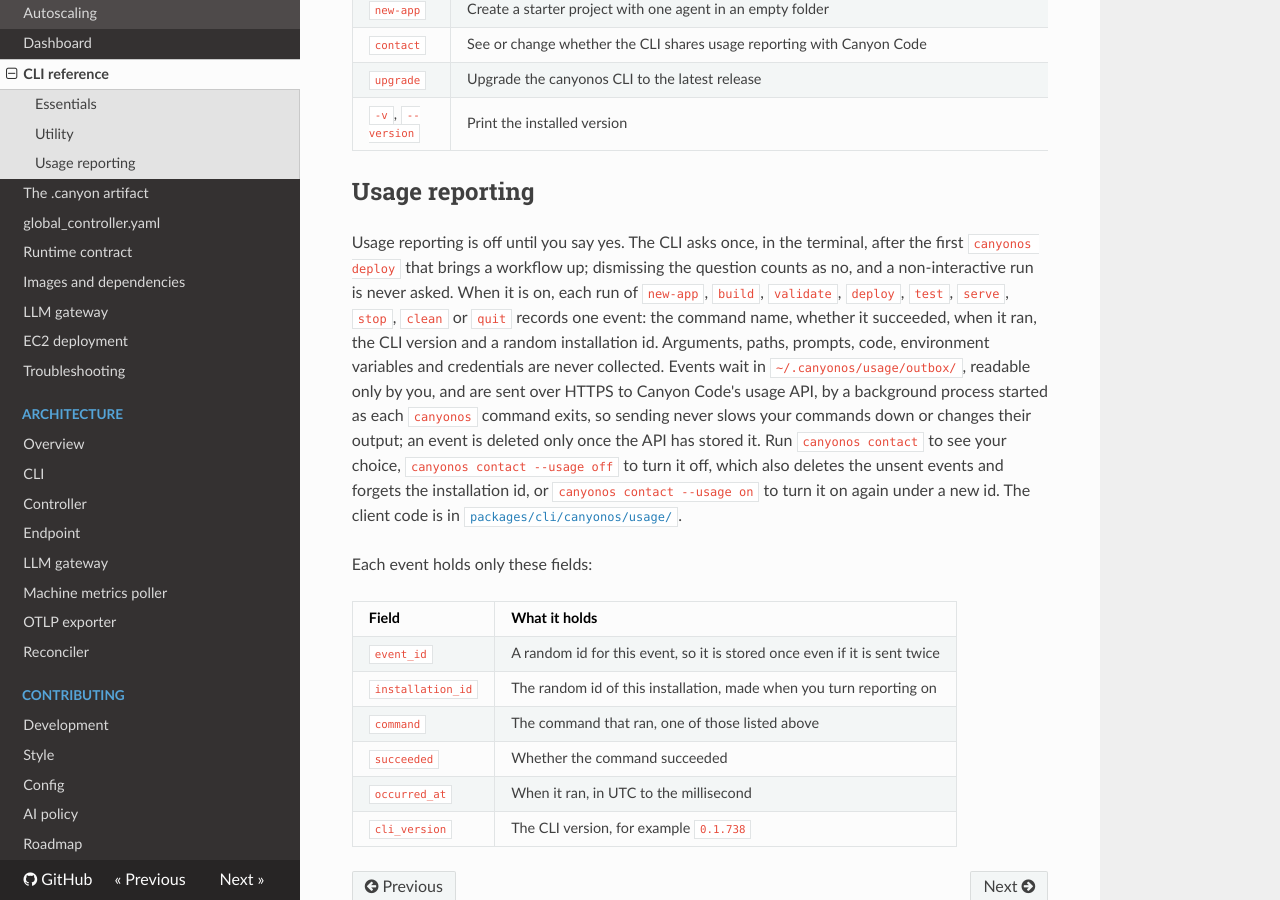
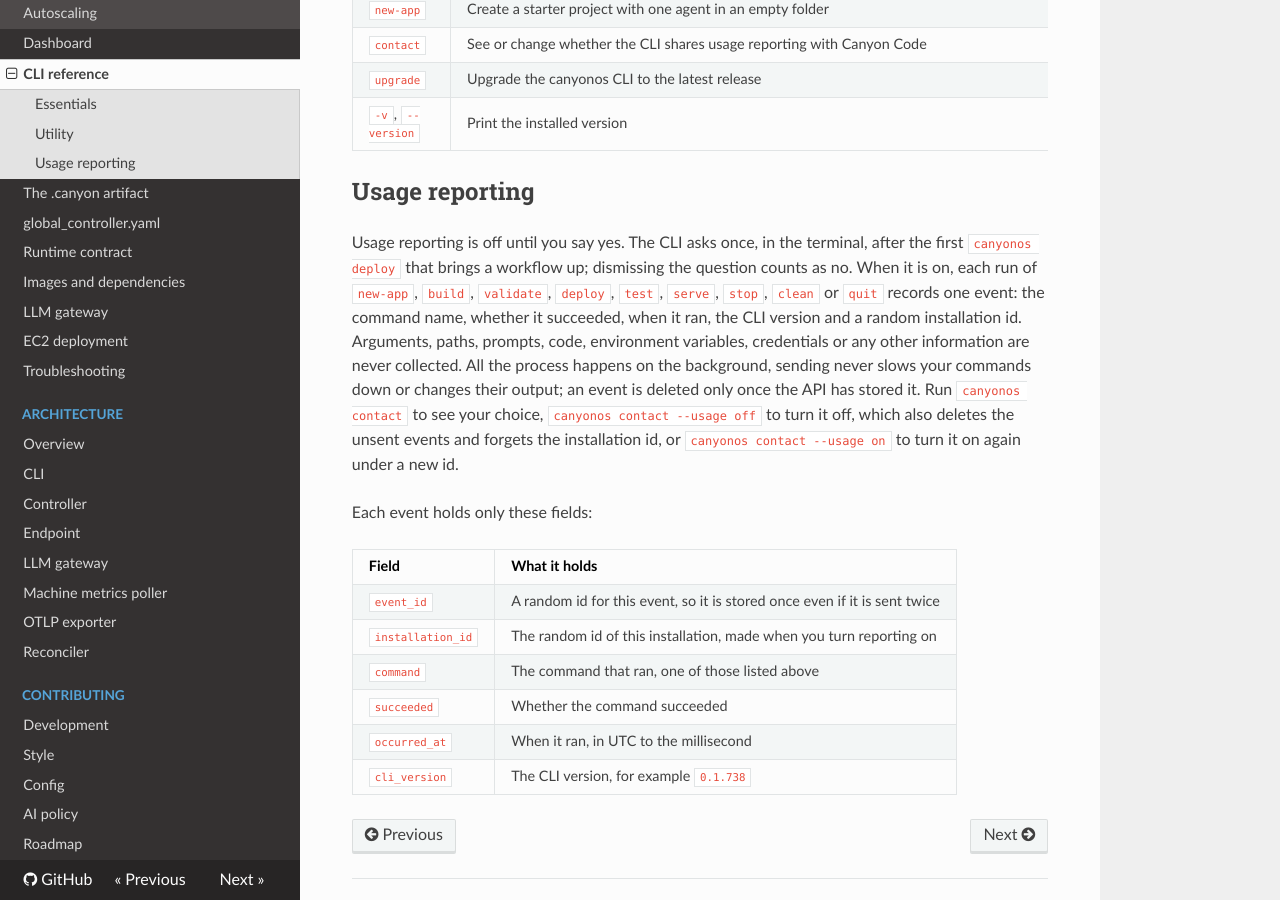
Before and after one commit to CanyonCodeCoreAI/canyonos, an MkDocs documentation site: the page built from docs/guides/CLI.md, in a window 1280 px wide and 900 px high, scrolled down 886 px. Built offline with MkDocs 1.6.1, drawn with Linux system fonts in a browser that asks for light colours; nearby versions of some CDN libraries.

Commit message:
Project import generated by Copybara.
GitOrigin-RevId: 199523231eca87dbd1767493f7baa87dd838f629

```diff
--- a/docs/guides/CLI.md
+++ b/docs/guides/CLI.md
@@ -30,7 +30,8 @@
 
 ## Usage reporting
 
-Usage reporting is off until you say yes. The CLI asks once, in the terminal, after the first `canyonos deploy` that brings a workflow up; dismissing the question counts as no, and a non-interactive run is never asked. When it is on, each run of `new-app`, `build`, `validate`, `deploy`, `test`, `serve`, `stop`, `clean` or `quit` records one event: the command name, whether it succeeded, when it ran, the CLI version and a random installation id. Arguments, paths, prompts, code, environment variables and credentials are never collected. Events wait in `~/.canyonos/usage/outbox/`, readable only by you, and are sent over HTTPS to Canyon Code's usage API, by a background process started as each `canyonos` command exits, so sending never slows your commands down or changes their output; an event is deleted only once the API has stored it. Run `canyonos contact` to see your choice, `canyonos contact --usage off` to turn it off, which also deletes the unsent events and forgets the installation id, or `canyonos contact --usage on` to turn it on again under a new id. The client code is in [`packages/cli/canyonos/usage/`](../../packages/cli/canyonos/usage/).
+Usage reporting is off until you say yes. The CLI asks once, in the terminal, after the first `canyonos deploy` that brings a workflow up; dismissing the question counts as no.
+When it is on, each run of `new-app`, `build`, `validate`, `deploy`, `test`, `serve`, `stop`, `clean` or `quit` records one event: the command name, whether it succeeded, when it ran, the CLI version and a random installation id. Arguments, paths, prompts, code, environment variables, credentials or any other information are never collected. All the process happens on the background, sending never slows your commands down or changes their output; an event is deleted only once the API has stored it. Run `canyonos contact` to see your choice, `canyonos contact --usage off` to turn it off, which also deletes the unsent events and forgets the installation id, or `canyonos contact --usage on` to turn it on again under a new id.
 
 Each event holds only these fields:
 
```
